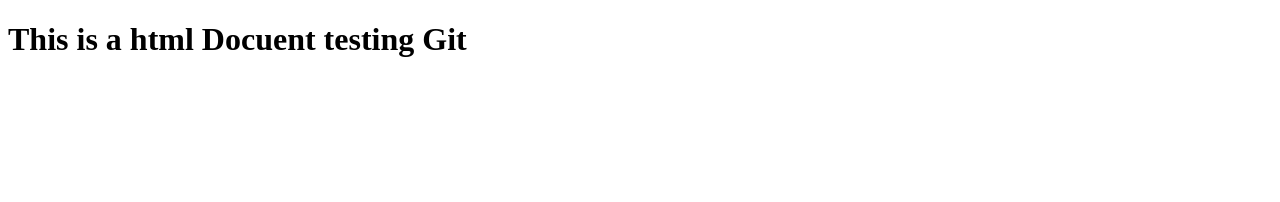
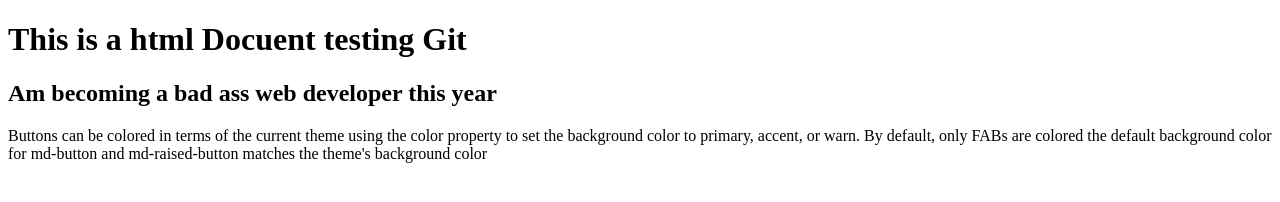
Before and after one commit to dechosenuchenna/testingGit, a plain HTML site: page responsive/index.html in a window 1280 px wide. Drawn offline with Linux system fonts and the light colour scheme.

Commit message:
Update index.html

```diff
--- a/responsive/index.html
+++ b/responsive/index.html
@@ -8,5 +8,9 @@
 
 <body>
 <h1> This is a html Docuent testing Git</h1>
+    <h2> Am becoming a bad ass web developer this year</h2>
+    <p>Buttons can be colored in terms of the current theme using the color
+        property to set the background color to primary, accent, or warn. By default, only FABs are colored
+        the default background color for md-button and md-raised-button matches the theme's background color</p>
 </body>
 </html>
```
